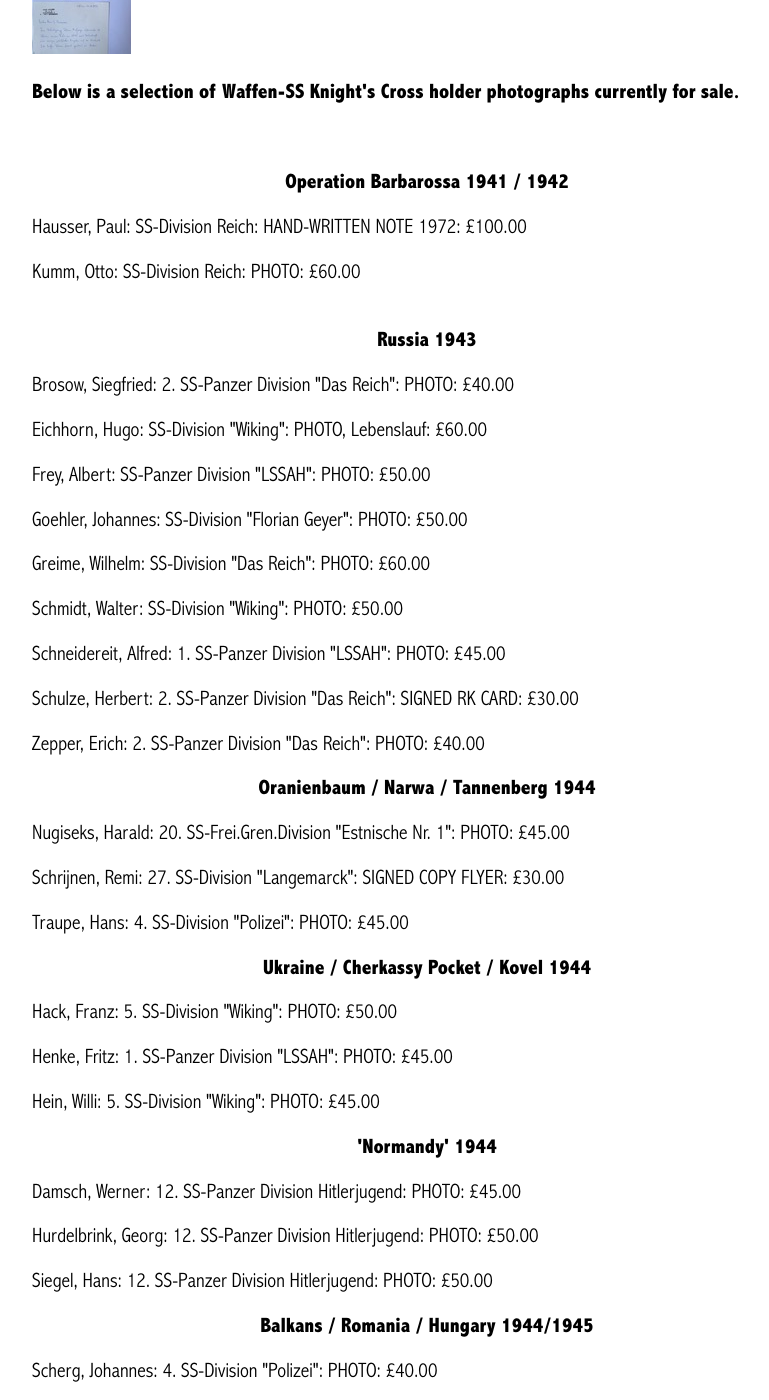
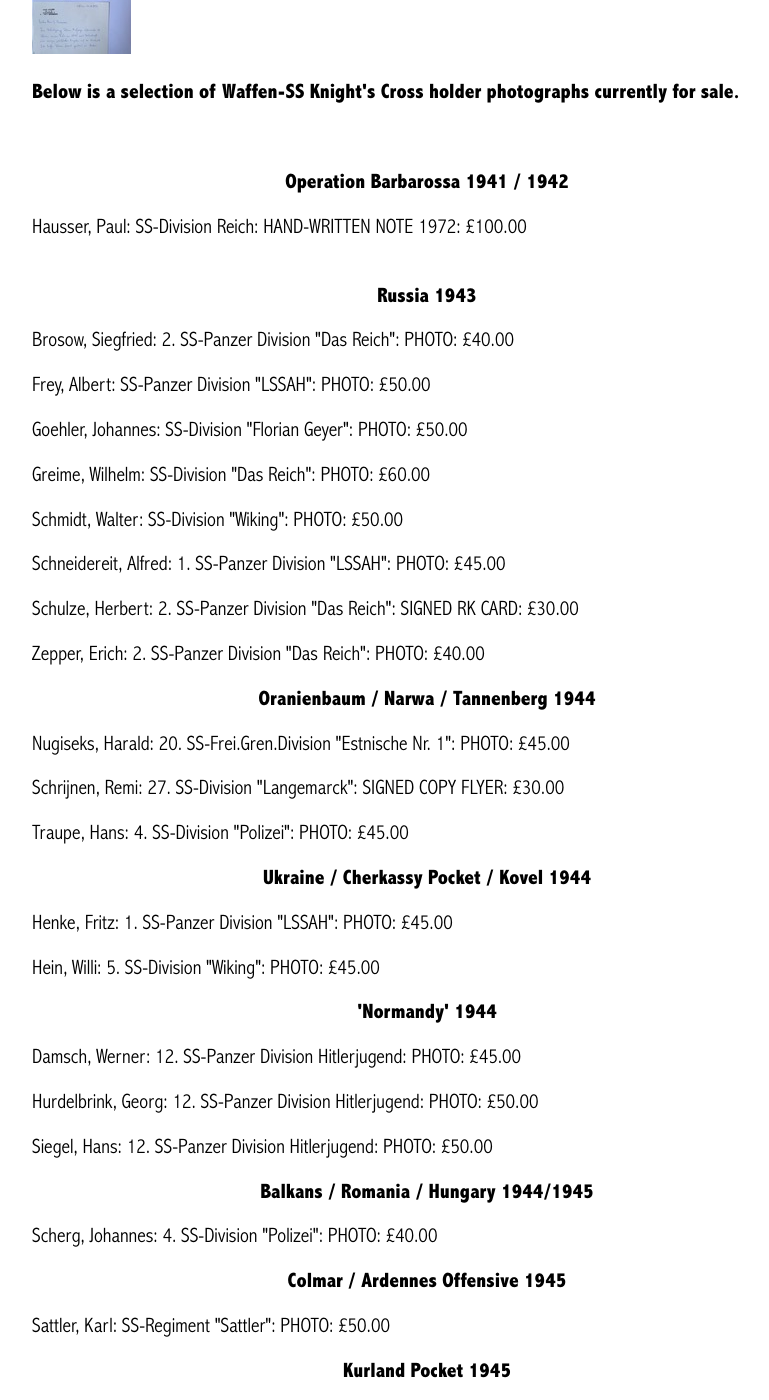
Before and after one commit to lahphotographs/lahphotographs.github.com, a Jekyll site: the page built from Waffen_SS_photos.md, in a window 1280 px wide and 1400 px high, scrolled down 617 px. Shown: the whole window, without its empty margins (213-982 px from the left). Built offline with Jekyll 4.4.1, drawn with Linux system fonts in a browser that asks for light colours.

Commit message:
Update Waffen_SS_photos.md

```diff
--- a/Waffen_SS_photos.md
+++ b/Waffen_SS_photos.md
@@ -16,11 +16,9 @@ permalink: /waffen_ss_photos.html
 <br />
 <p><b><center>Operation Barbarossa 1941 / 1942</center></b></p>
 <p>Hausser,	Paul:	SS-Division Reich:	HAND-WRITTEN NOTE 1972: £100.00<br />
-<p>Kumm,	Otto:	SS-Division Reich:	PHOTO: £60.00<br />
 <br />
 <p><b><center>Russia 1943</center></b></p>
 <p>Brosow,	Siegfried:	2. SS-Panzer Division "Das Reich":	PHOTO: £40.00
-<p>Eichhorn,	Hugo:	SS-Division "Wiking":	PHOTO, Lebenslauf: £60.00
 <p>Frey,	Albert:	SS-Panzer Division "LSSAH":	PHOTO: £50.00
 <p>Goehler,	Johannes:	SS-Division "Florian Geyer":	PHOTO: £50.00
 <p>Greime,	Wilhelm:	SS-Division "Das Reich":	PHOTO: £60.00
@@ -35,7 +33,6 @@ permalink: /waffen_ss_photos.html
 <p>Traupe,	Hans:	4. SS-Division "Polizei":	PHOTO: £45.00
 <br />
 <p><b><center>Ukraine / Cherkassy Pocket / Kovel 1944</center></b></p>
-<p>Hack,	Franz:	5. SS-Division "Wiking":	PHOTO: £50.00
 <p>Henke,	Fritz:	1. SS-Panzer Division "LSSAH":	PHOTO: £45.00
 <p>Hein,	Willi:	5. SS-Division "Wiking":	PHOTO: £45.00
 <br />
```
